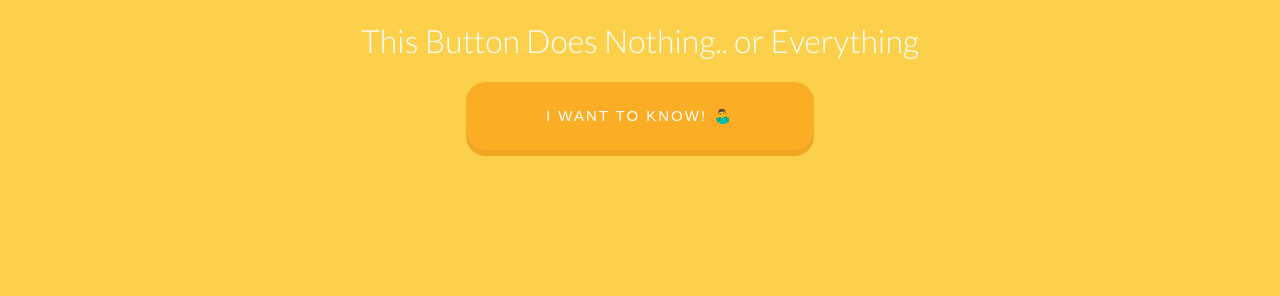
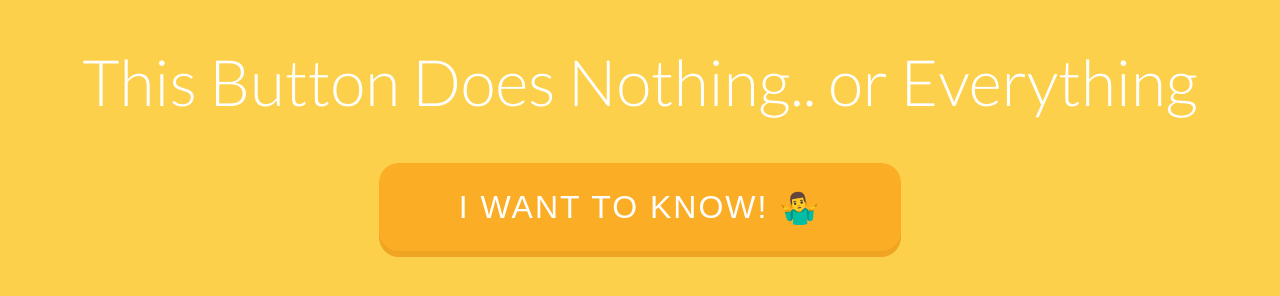
Before and after one commit to JestVA/is-florin-pop-a-robot, a plain HTML site: page index.html in a window 1280 px wide. Drawn offline with Linux system fonts and the light colour scheme.

Commit message:
Increase font size of button CTA and h1 tag

```diff
--- a/style.css
+++ b/style.css
@@ -7,6 +7,7 @@ body {
 h1 {
 	text-align: center;
 	font-weight: 300;
+	font-size: 4em;
 }
 
 .btn {
@@ -15,7 +16,7 @@ h1 {
 	display: block;
 	position: relative;
 	background-color: #fcad26;
-	font-size: 15px;
+	font-size: 32px;
 	font-weight: 300px;
 	color: white;
 	text-transform: uppercase;
```
